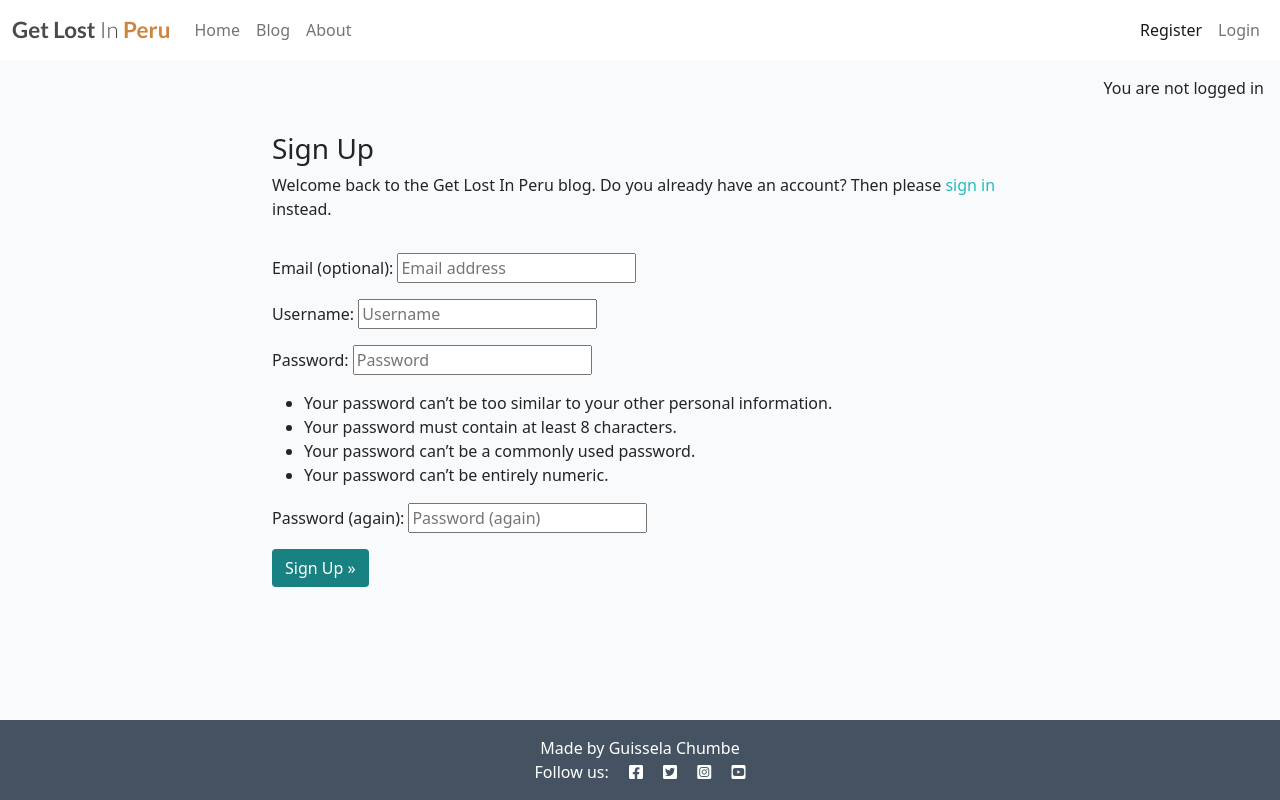
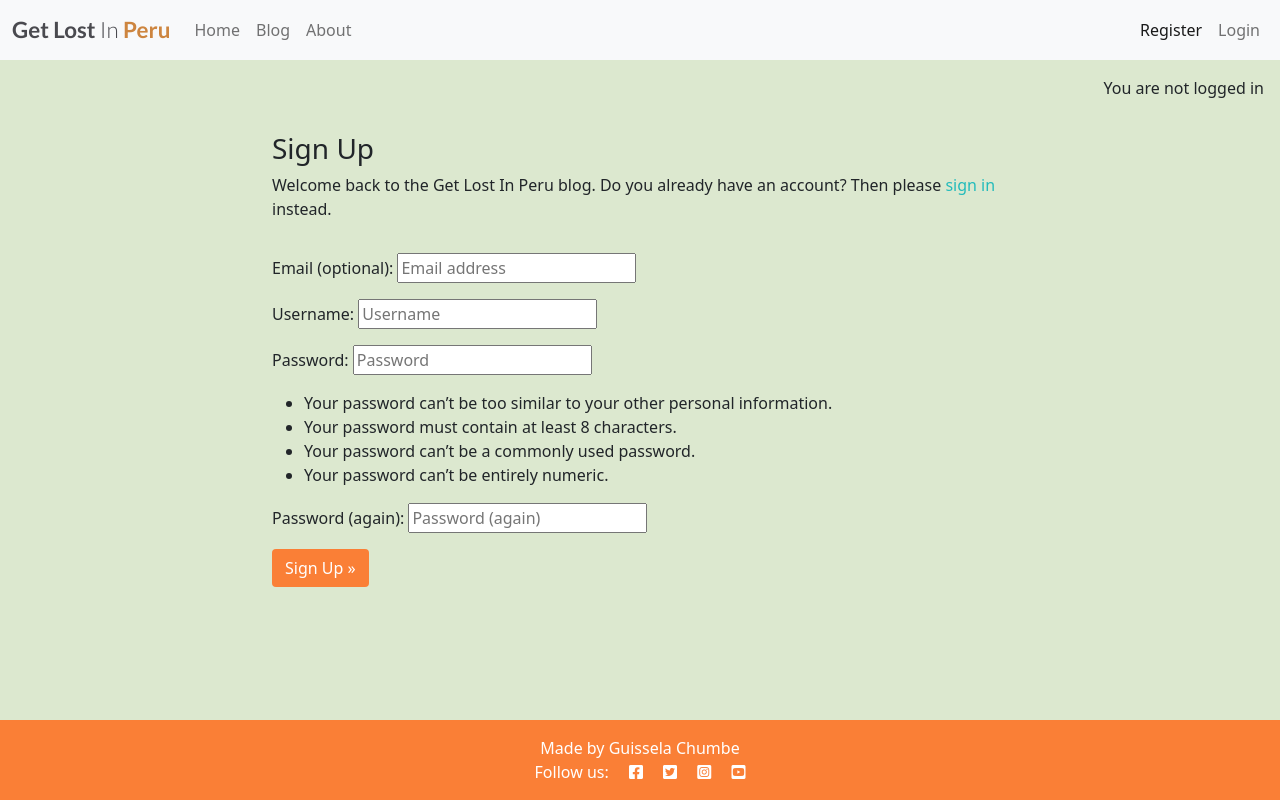
Before and after one commit to guisselacp/get-lost-peru, a Django app: page /accounts/signup/ in a window 1280 px wide. Run offline with Django 4.2, Linux system fonts and the light colour scheme.

Commit message:
Add update style.css

```diff
--- a/about/templates/about/about.html
+++ b/about/templates/about/about.html
@@ -39,7 +39,7 @@
           <form method="post">
             {{ drop_form | crispy }}
             {% csrf_token %}
-            <button class="btn btn-secondary" type="submit">Submit</button>
+            <button class="btn btn-submit" type="submit">Submit</button>
           </form>
       </div>
     </div>
--- a/static/css/style.css
+++ b/static/css/style.css
@@ -1,5 +1,5 @@
 body {
-    background-color: #FF8966;
+    background-color: #E0816C;
 }
 
 .brand {
@@ -18,15 +18,15 @@ body {
 }
 
 .light-bg {
-    background-color: #fff;
+    background-color: #f0f4c6;
 }
 
 .dark-bg {
-    background-color: #445261;
+    background-color: #FA7F36;
 }
 
 .main-bg {
-    background-color: #F9FAFC;
+    background-color: #DCE8CF;
 }
 
 /*--carousel--*/
@@ -55,7 +55,6 @@ body {
 .image-container {
     position: relative;
 }
-
 
 
 .text-md-end {
@@ -101,7 +100,7 @@ body {
 
 .profile-image {
     width: 75%;
-    border: #020a0a;
+    border: #f0f4c6;
     border-style: dotted;
 }
 
@@ -110,7 +109,7 @@ body {
     bottom: 5%;
     min-width: 30%;
     left: -2px;
-    background-color: #80253c;
+    background-color: #E6B0B0;
 }
 
 .scale {
@@ -134,8 +133,8 @@ body {
 }
 
 .masthead-text {
-    background-color: #4074ac;
-    color: white;
+    background-color: #E0816C;
+    color: #B5E9EA;
     position: relative;
 }
 
@@ -151,7 +150,7 @@ body {
     right: 90%;
     height: 100%;
     width: 150%;
-    background: #4074ac;
+    background: #FA7F36;
     -webkit-transform: skew(15deg);
     -moz-transform: skew(15deg);
     transform: skew(15deg);
@@ -165,31 +164,32 @@ body {
 
 .post-link:hover,
 .page-link {
-    color: #E84610;
+    color: #E0816C;
 }
 
 .post-title {
     margin-top: 10%;
     margin-left: 5%;
-    font-size: 20px;
+    font-size: 30px;
 }
 
 .post-subtitle {
     margin-left: 5%;
-    color: lightgray;
-    font-size: 10px;
+    color: #FA7F36;
+    font-size: 20px;
 }
 
 .btn-signup,
-.btn-edit {
-    background-color: #188181;
+.btn-edit,
+.btn-submit {
+    background-color: #FA7F36;
     color: #fff;
 }
 
 .btn-signup:hover,
 .btn-signup:active {
-    background-color: #fff;
-    color: #23BBBB;
+    background-color: #f0f4c6;
+    color: #FA7F36;
 }
 
 .link {
--- a/templates/account/signup.html
+++ b/templates/account/signup.html
@@ -31,6 +31,7 @@
         <button class="btn btn-signup right" type="submit">
           {% trans "Sign Up" %} &raquo;</button>
       </form>
+      <br>
     </div>
   </div>
 </div>
--- a/templates/base.html
+++ b/templates/base.html
@@ -43,7 +43,7 @@
 <body class="d-flex flex-column h-100 main-bg">
 
     <!-- Navigation -->
-    <nav class="navbar navbar-expand-lg navbar-light bg-white">
+    <nav class="navbar navbar-expand-lg navbar-light bg-light">
         <div class="container-fluid">
             <a class="navbar-brand" href="{% url 'mainpage' %}">
             <span class="brand">Get Lost<span class="thin"> In</span><span class="red-o"> Peru</span>
```
Also changed, not shown: 1 other file.
